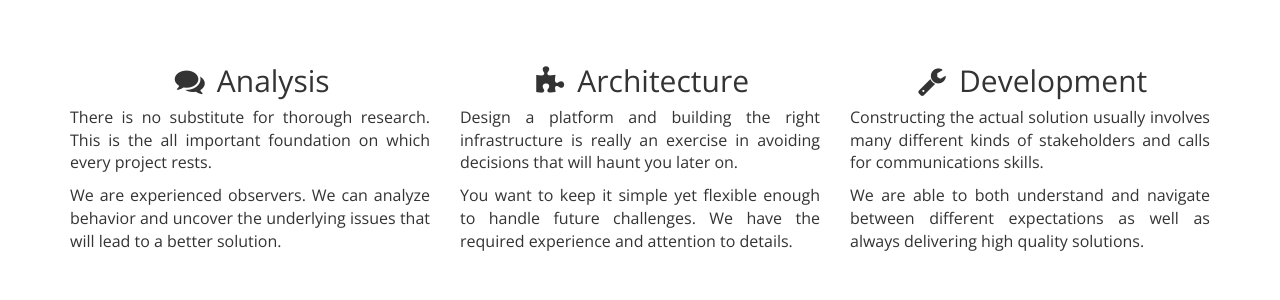
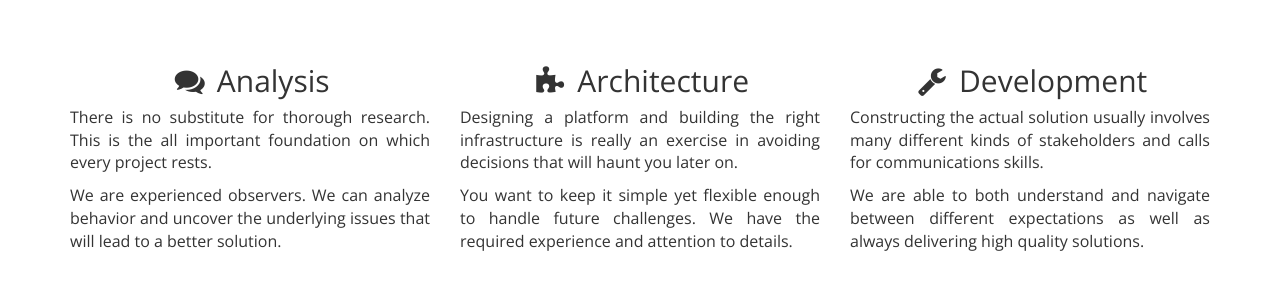
Before and after one commit to coherify/coherify.github.io, a Jekyll site: the page built from index.md, in a window 1280 px wide and 900 px high, scrolled down 868 px. Shown: the part 275-575 px from the top of the window. Built offline with Jekyll 4.4.1, drawn with Linux system fonts in a browser that asks for light colours; nearby versions of some CDN libraries.

Commit message:
fix typo

```diff
--- a/_layouts/default.html
+++ b/_layouts/default.html
@@ -58,7 +58,7 @@
                         </div>
                         <div class="col-md-4">
                             <h3 class="text-center"><i class="fa fa-fw fa-puzzle-piece"></i> Architecture</h3>
-                            <p class="text-justify">Design a platform and building the right infrastructure is really an exercise in avoiding decisions that will haunt you later on.</p>
+                            <p class="text-justify">Designing a platform and building the right infrastructure is really an exercise in avoiding decisions that will haunt you later on.</p>
                             <p class="text-justify">You want to keep it simple yet flexible enough to handle future challenges. We have the required experience and attention to details.</p>
                         </div>
                         <div class="col-md-4">
```
